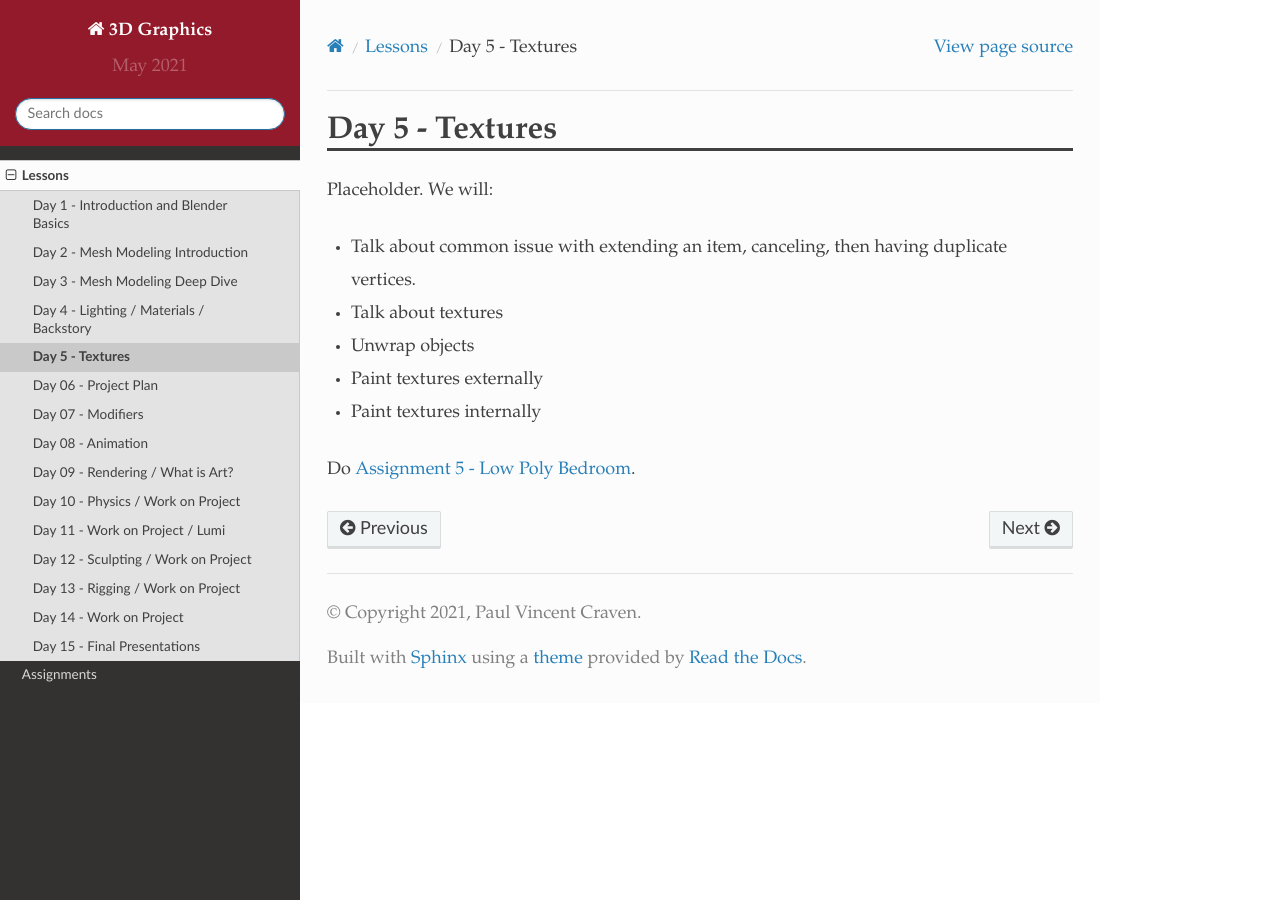
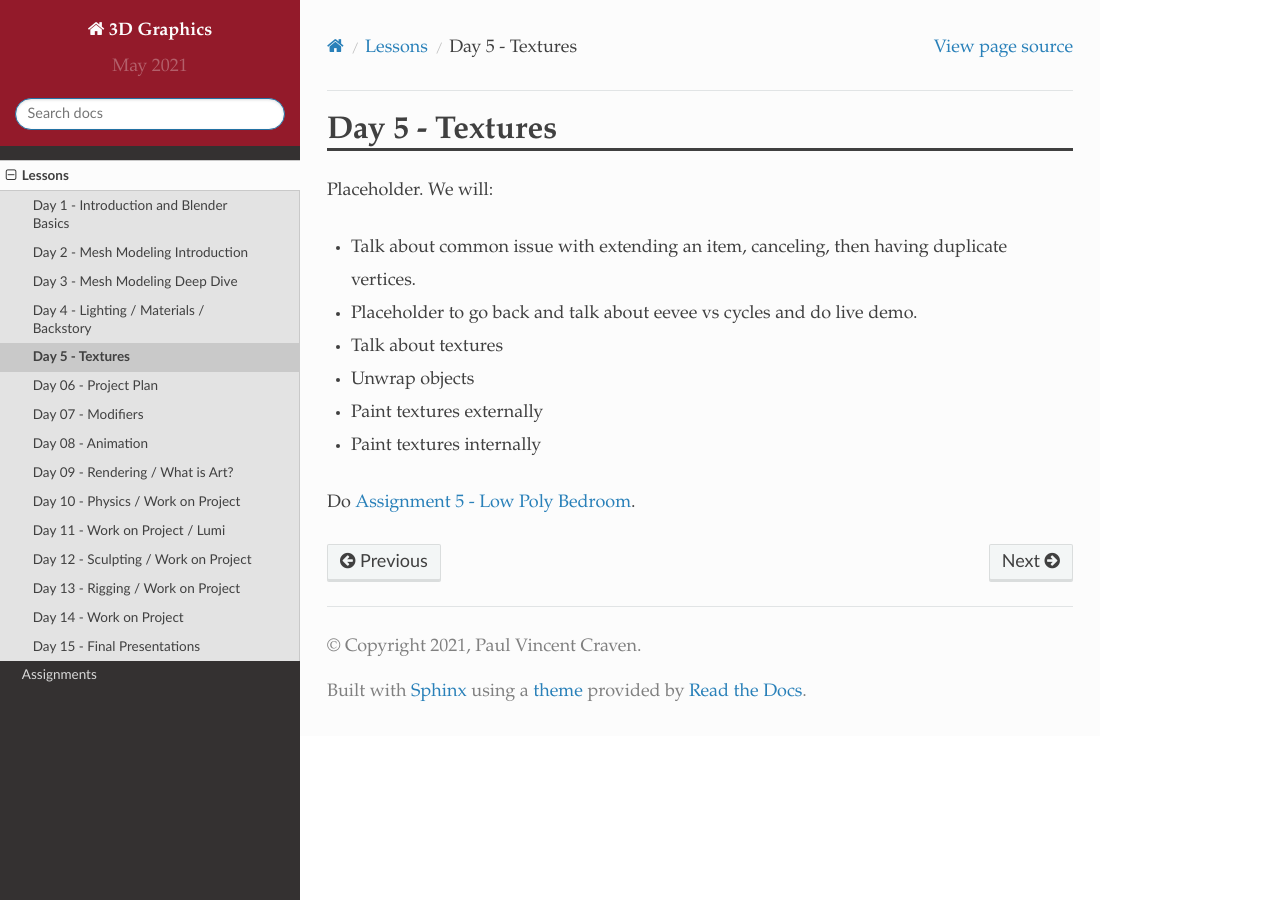
Before and after one commit to pvcraven/3d_graphics_class, a Sphinx documentation site: the page built from source/lessons/day_05/day_05.rst, in a window 1280 px wide. Built offline with Sphinx 7.4.7 and the Read the Docs theme 2.0.0, drawn with Linux system fonts in a browser that asks for light colours.

Commit message:
Update day_05.rst

```diff
--- a/source/lessons/day_05/day_05.rst
+++ b/source/lessons/day_05/day_05.rst
@@ -5,6 +5,7 @@ Placeholder. We will:
 
 * Talk about common issue with extending an item, canceling, then having
   duplicate vertices.
+* Placeholder to go back and talk about eevee vs cycles and do live demo.
 * Talk about textures
 * Unwrap objects
 * Paint textures externally
```
